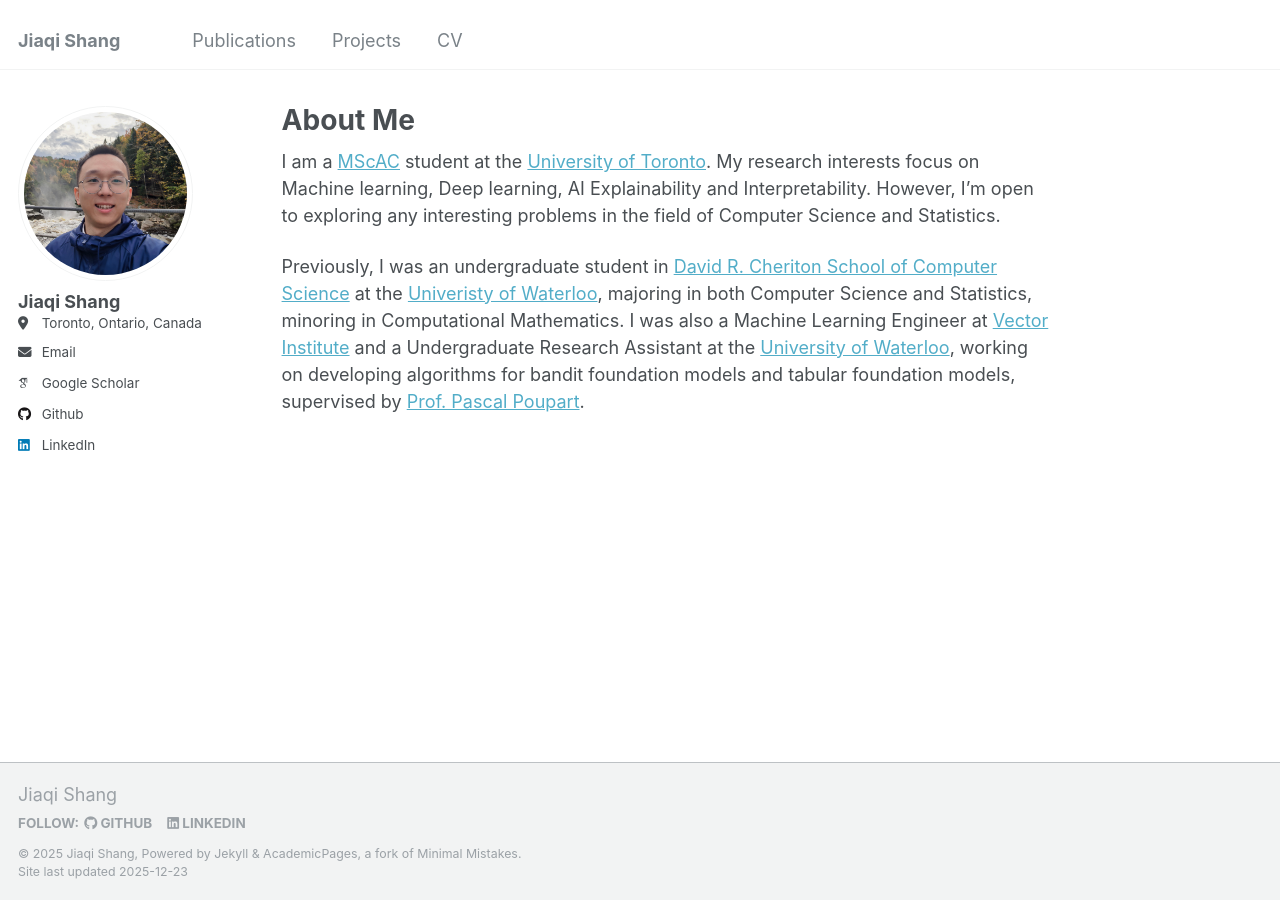
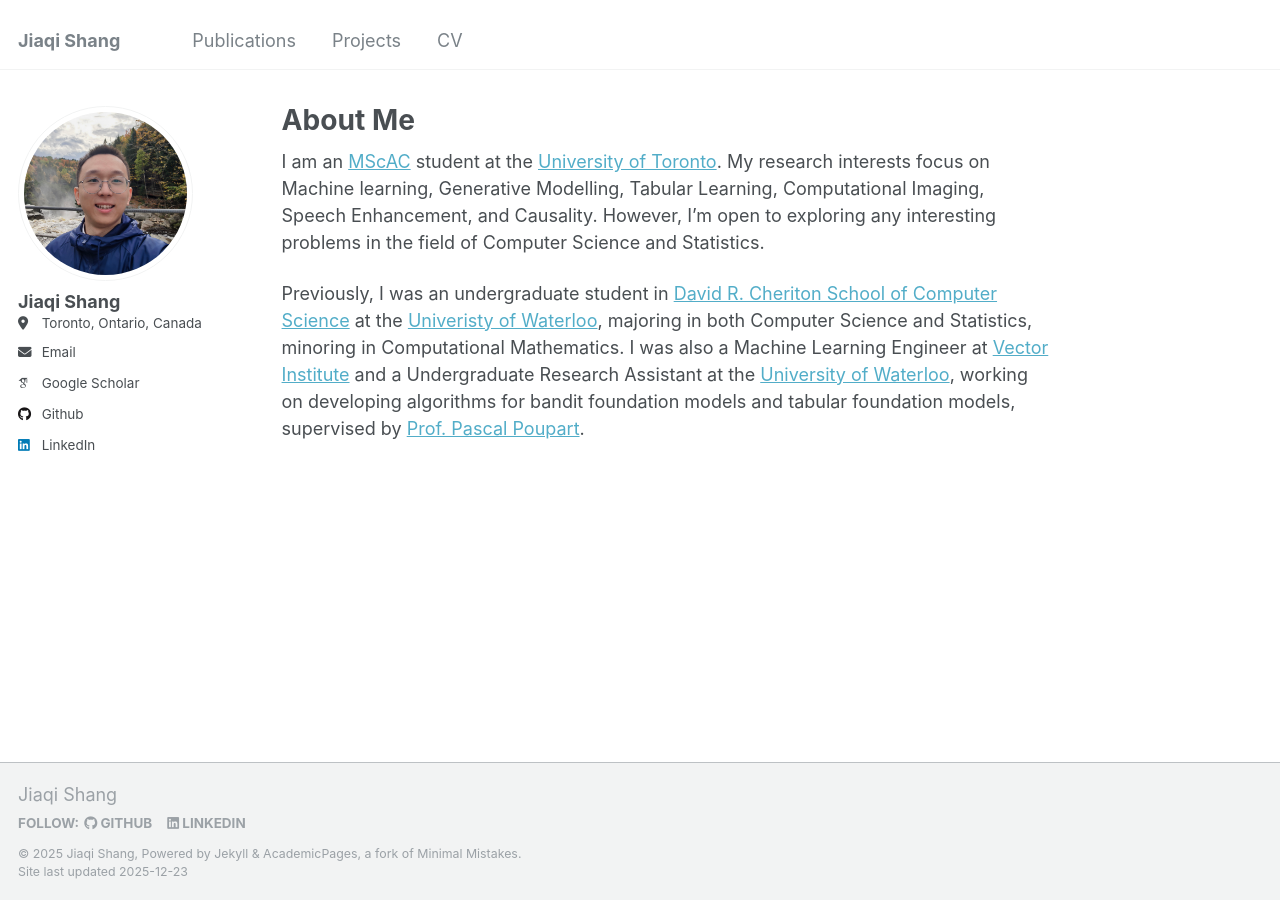
Before and after one commit to jqshang/jqshang.github.io, a Jekyll site: the page built from _pages/about.md, in a window 1280 px wide. Built offline with Jekyll 4.4.1, drawn with Linux system fonts in a browser that asks for light colours; some web fonts are replaced.

Commit message:
update about me

```diff
--- a/_pages/about.md
+++ b/_pages/about.md
@@ -7,6 +7,6 @@ redirect_from:
   - /about.html
 ---
 
-I am a [MScAC](https://mscac.utoronto.ca/) student at the [University of Toronto](https://www.utoronto.ca/). My research interests focus on Machine learning, Deep learning, AI Explainability and Interpretability. However, I'm open to exploring any interesting problems in the field of Computer Science and Statistics.
+I am an [MScAC](https://mscac.utoronto.ca/) student at the [University of Toronto](https://www.utoronto.ca/). My research interests focus on Machine learning, Generative Modelling, Tabular Learning, Computational Imaging, Speech Enhancement, and Causality. However, I'm open to exploring any interesting problems in the field of Computer Science and Statistics.
 
 Previously, I was an undergraduate student in [David R. Cheriton School of Computer Science](https://cs.uwaterloo.ca/) at the [Univeristy of Waterloo](https://uwaterloo.ca/), majoring in both Computer Science and Statistics, minoring in Computational Mathematics. I was also a Machine Learning Engineer at [Vector Institute](https://vectorinstitute.ai/) and a Undergraduate Research Assistant at the [University of Waterloo](https://uwaterloo.ca/), working on developing algorithms for bandit foundation models and tabular foundation models, supervised by [Prof. Pascal Poupart](https://cs.uwaterloo.ca/~ppoupart/).
```
